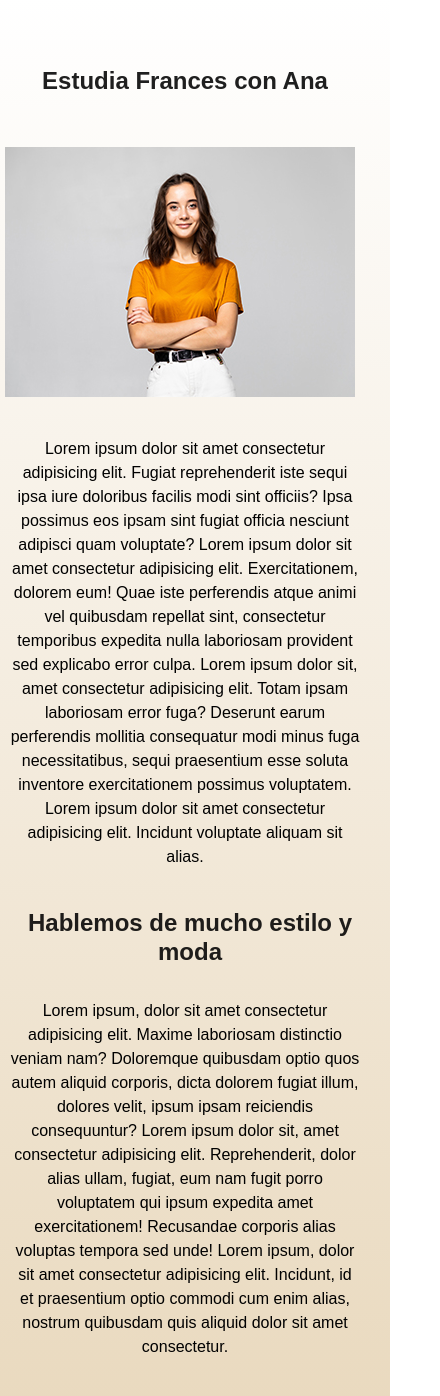
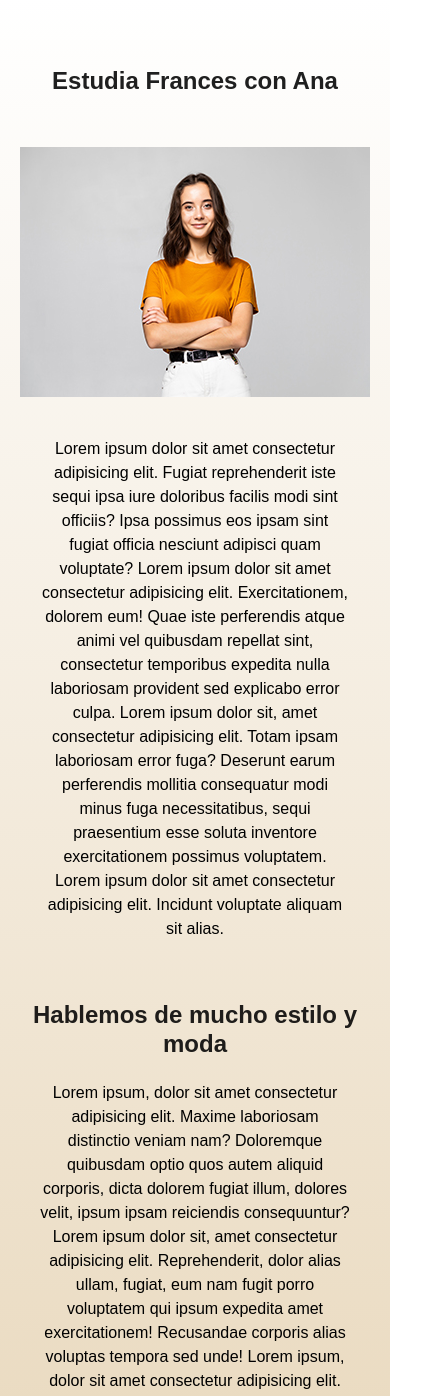
Before and after one commit to Florciss/Proyecto-Coder, a website: page pages/Frances.html in a window 390 px wide. Shown: the part 193-1589 px from the top of the page, 440 px wide, since content can reach past the window. Drawn offline with nearby package versions, Linux system fonts and the light colour scheme.

Commit message:
detalles de responsive

```diff
--- a/scss/mobile.scss
+++ b/scss/mobile.scss
@@ -5,22 +5,27 @@
         width: 100%;
     }
 
+    .fondo{
+        background-image: none;
+        background-color:  rgb(225, 203, 166);
+    }
+
     .fondo p{
             display: none;
-      }
-
-    .fondo h1 {
-        margin-left: 110px;
     }
 
-
+    .fondo h1{
+        margin-left: 20px;
+        margin-right: 20px;
+        width: auto;
+    }
 
     .links__portugues{
-        margin-bottom: 10px;
+        margin-bottom: 20px;
     }
 
     .links__frances{
-        margin-top: 10px;
+        margin-top: 20px;
     }
 
     .Form textarea{
@@ -39,17 +44,31 @@
         padding-top: 50px;
     }
 
+    .Valores__1{
+        margin-left: 0px;
+        margin-right: 0px;
+        margin-top: 20px;
+    }
+
     .Valores__2{
-        margin-left: 15px;
+        margin-left: 0px;
+        margin-right: 0px;
     }
 
     .Valor h2{
         margin-left: 20px;
         margin-right: 20px;
+        margin-top: 50px;
     }
 
     .Valores__3{
-        margin-left: -15px;
+        margin-left: 0px;
+        margin-right: 0px;
+    }
+
+    .Formulario{
+        margin-left: 20px;
+        margin-right: 20px;
     }
 
     .altura li{
@@ -78,17 +97,18 @@
         grid-template-columns: auto;
         text-align: center;
         margin-bottom: 30px;
+        justify-self: center;
     }
 
     .row1{
-        padding-right: 30px;
-        margin-left: 0px;
+        margin-left: 20px;
+        margin-right: 20px;
+        margin-top: 20px;
+        margin-bottom: 10px;
         padding-top: 0px;
         padding-bottom: 10px;
-        margin-top: 20px;
-        margin-bottom: 10px;
-        width: 400px;
         text-align: center;
+        justify-self: center;
     }
 
     .row2{
@@ -96,24 +116,21 @@
         justify-content: center;
         flex-direction: column;
         height: auto;
-        width: 400px;
         text-align: center;
         align-items: center;
+        justify-self: center;
 
         p{
             margin-left: 40px;
             margin-right: 40px;
-            padding-left: 10px;
-            padding-right: 40px;
-            margin-top: 20px;
-            margin-bottom: 30px;
-            width: 400px;
+            margin-top: 40px;
+            margin-bottom: 40px;
+            padding-left: 0px;
+            padding-right: 0px;
         }
 
         img{
-            margin-top: 1s0px;
-            margin-bottom: 20px;
-            padding-right: 40px;
+            justify-self: center;
         }
     }
 
@@ -122,13 +139,11 @@
         display: flex;
         justify-content: center;
         padding-top: 20px;
-        width: 400px;
         text-align: center;
-        margin-left: 0px;
-        margin-right: 0px;
-        padding-left: 20px;
-        padding-right: 40px;
-        padding-top: 10px;
+        margin-left: 20px;
+        margin-right: 20px;
+        padding-top: 20px;
+        justify-self: center;
     }
 
     .row4{
@@ -136,24 +151,23 @@
         justify-content: center;
         flex-direction: column;
         height: auto;
-        width: 400px;
         text-align: center;
 
         p{
-            padding-bottom: 30px;
-            margin-right: 20px;
-            padding-left: 10px;
-            padding-right: 20px;
+            margin-bottom: 40px;
+            margin-right: 40px;
+            margin-left: 40px;
+            padding-left: 0px;
+            padding-right: 0px;
         }
 
         img{
-
-            padding-right: 30px;
+            justify-self: center;
         }
     }
 
     .Escribinos{
-        padding-left: 10px;
+        padding-left: 20px;
         text-align: center;
         padding-right: 20px;
     }
```
Also changed, not shown: css/index.css.
